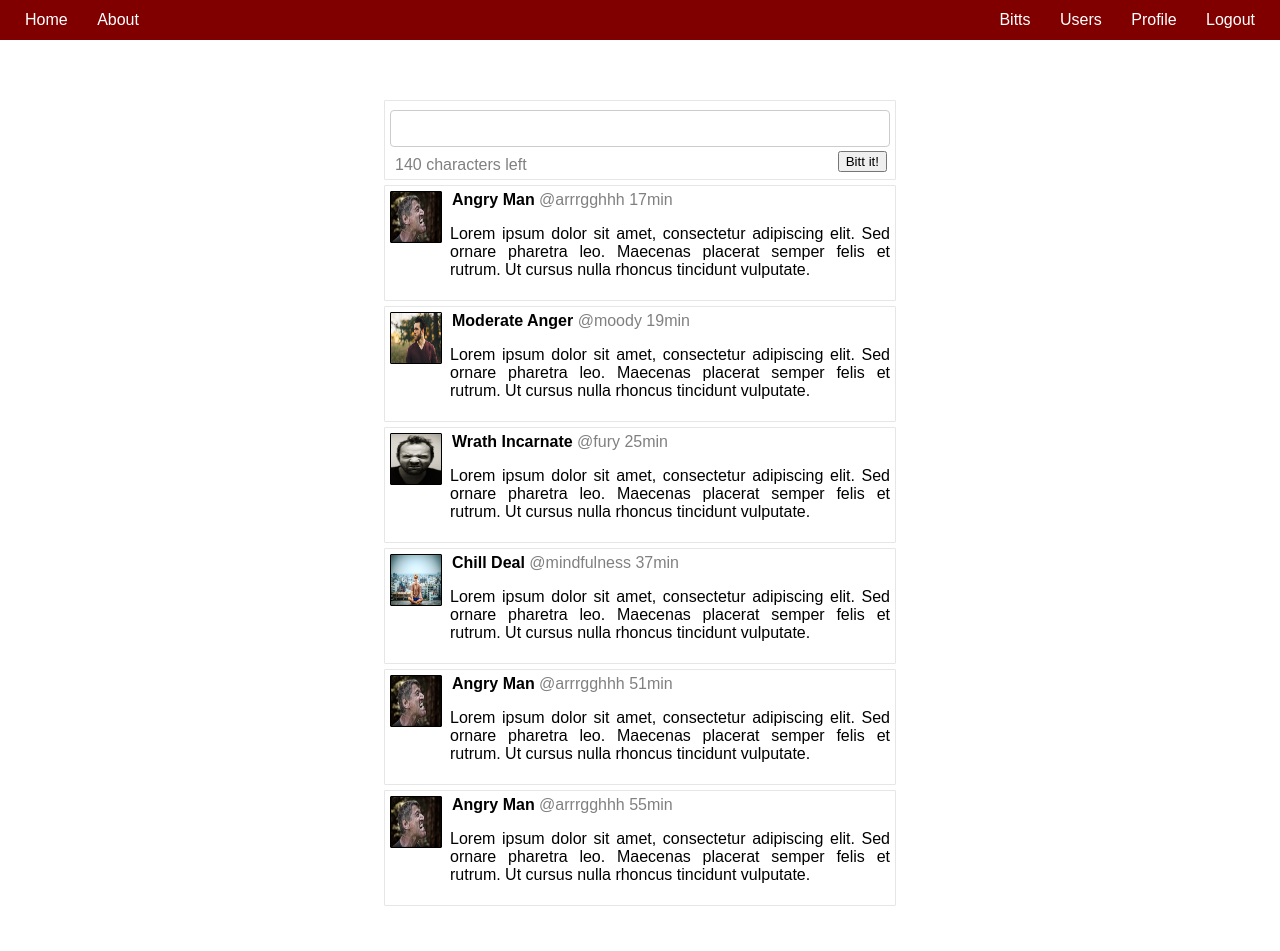
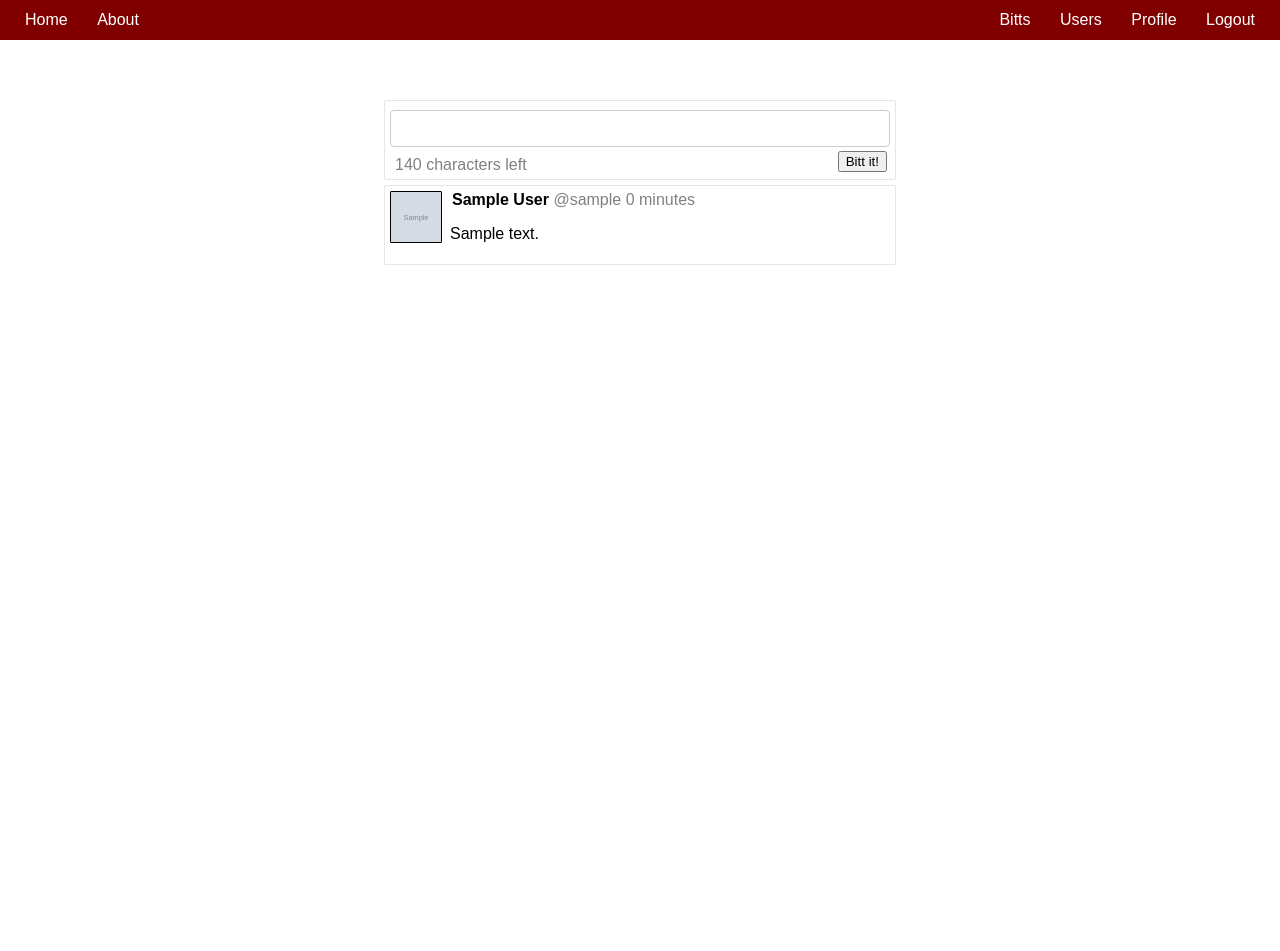
Before and after one commit to petarGitNik/bitter, a Django app: template bitter_app/templates/bitter_app/home.html in a window 1280 px wide. After the commit the page ends 265 px from the top, so only its background shows below. Run offline with Django 3.2, Linux system fonts and the light colour scheme; the template is opened without the code that fills it: most values are stand-ins (such as "Sample title", 1, 10 or a date in 2020); grey boxes marked "Sample" are stand-in pictures; form fields are guessed from the names that the template uses.

Commit message:
Complete timeline

```diff
--- a/bitter_app/templates/bitter_app/home.html
+++ b/bitter_app/templates/bitter_app/home.html
@@ -9,45 +9,9 @@
     {% include 'bitter_app/new_bitt.html' %}
   {% endblock new_bitt %}
 
-  <div class="list-of-bitts">
-
-    <div class="individual-bitt">
-      <img class="bitt-avatar" src="./images/person-human-male-man.jpg">
-      <span class="name">Angry Man</span><span class="username"> @arrrgghhh </span><span class="time">17min</span>
-      <p class=bitt-text>Lorem ipsum dolor sit amet, consectetur adipiscing elit. Sed ornare pharetra leo. Maecenas placerat semper felis et rutrum. Ut cursus nulla rhoncus tincidunt vulputate.</p>
-    </div>
-
-    <div class="individual-bitt">
-      <img class="bitt-avatar" src="./images/pexels-photo-251829.jpeg">
-      <span class="name">Moderate Anger</span><span class="username"> @moody </span><span class="time">19min</span>
-      <p class=bitt-text>Lorem ipsum dolor sit amet, consectetur adipiscing elit. Sed ornare pharetra leo. Maecenas placerat semper felis et rutrum. Ut cursus nulla rhoncus tincidunt vulputate.</p>
-    </div>
-
-    <div class="individual-bitt">
-      <img class="bitt-avatar" src="./images/portrait-angry.jpg">
-      <span class="name">Wrath Incarnate</span><span class="username"> @fury </span><span class="time">25min</span>
-      <p class=bitt-text>Lorem ipsum dolor sit amet, consectetur adipiscing elit. Sed ornare pharetra leo. Maecenas placerat semper felis et rutrum. Ut cursus nulla rhoncus tincidunt vulputate.</p>
-    </div>
-
-    <div class="individual-bitt">
-      <img class="bitt-avatar" src="./images/pexels-photo-107868.jpeg">
-      <span class="name">Chill Deal</span><span class="username"> @mindfulness </span><span class="time">37min</span>
-      <p class=bitt-text>Lorem ipsum dolor sit amet, consectetur adipiscing elit. Sed ornare pharetra leo. Maecenas placerat semper felis et rutrum. Ut cursus nulla rhoncus tincidunt vulputate.</p>
-    </div>
-
-    <div class="individual-bitt">
-      <img class="bitt-avatar" src="./images/person-human-male-man.jpg">
-      <span class="name">Angry Man</span><span class="username"> @arrrgghhh </span><span class="time">51min</span>
-      <p class=bitt-text>Lorem ipsum dolor sit amet, consectetur adipiscing elit. Sed ornare pharetra leo. Maecenas placerat semper felis et rutrum. Ut cursus nulla rhoncus tincidunt vulputate.</p>
-    </div>
-
-    <div class="individual-bitt">
-      <img class="bitt-avatar" src="./images/person-human-male-man.jpg">
-      <span class="name">Angry Man</span><span class="username"> @arrrgghhh </span><span class="time">55min</span>
-      <p class=bitt-text>Lorem ipsum dolor sit amet, consectetur adipiscing elit. Sed ornare pharetra leo. Maecenas placerat semper felis et rutrum. Ut cursus nulla rhoncus tincidunt vulputate.</p>
-    </div>
-
-  </div>
+  {% block timeline %}
+    {% include 'bitter_app/timeline.html' %}
+  {% endblock timeline %}
 
 </div>
 
--- /dev/null
+++ b/bitter_app/templates/bitter_app/timeline.html
@@ -0,0 +1,15 @@
+{% block timeline %}
+<div class="list-of-bitts">
+
+  {% for bitt in bitts %}
+  <div class="individual-bitt">
+    <img class="bitt-avatar" src="{{ bitt.user.profile.avatar.url }}">
+    <span class="name">{{ bitt.user.first_name }} {{ bitt.user.last_name }}</span>
+    <span class="username"> @{{ bitt.user.username }} </span>
+    <span class="time">{{ bitt.date_created|timesince }}</span>
+    <p class=bitt-text>{{ bitt.bitt_text }}</p>
+  </div>
+  {% endfor %}
+
+</div>
+{% endblock timeline %}
```
Also changed, not shown: bitter_app/templates/bitter_app/bitts.html (+3 -9 lines), bitter_app/views.py (+7 -0 lines).
